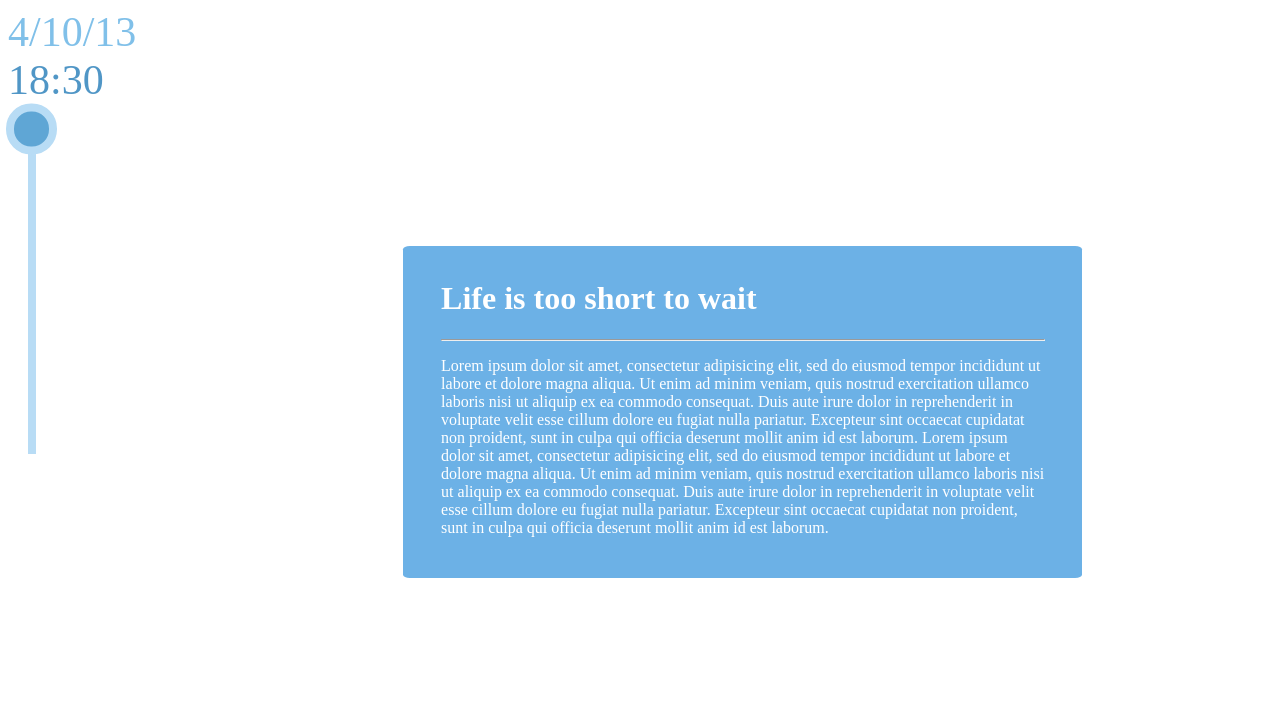
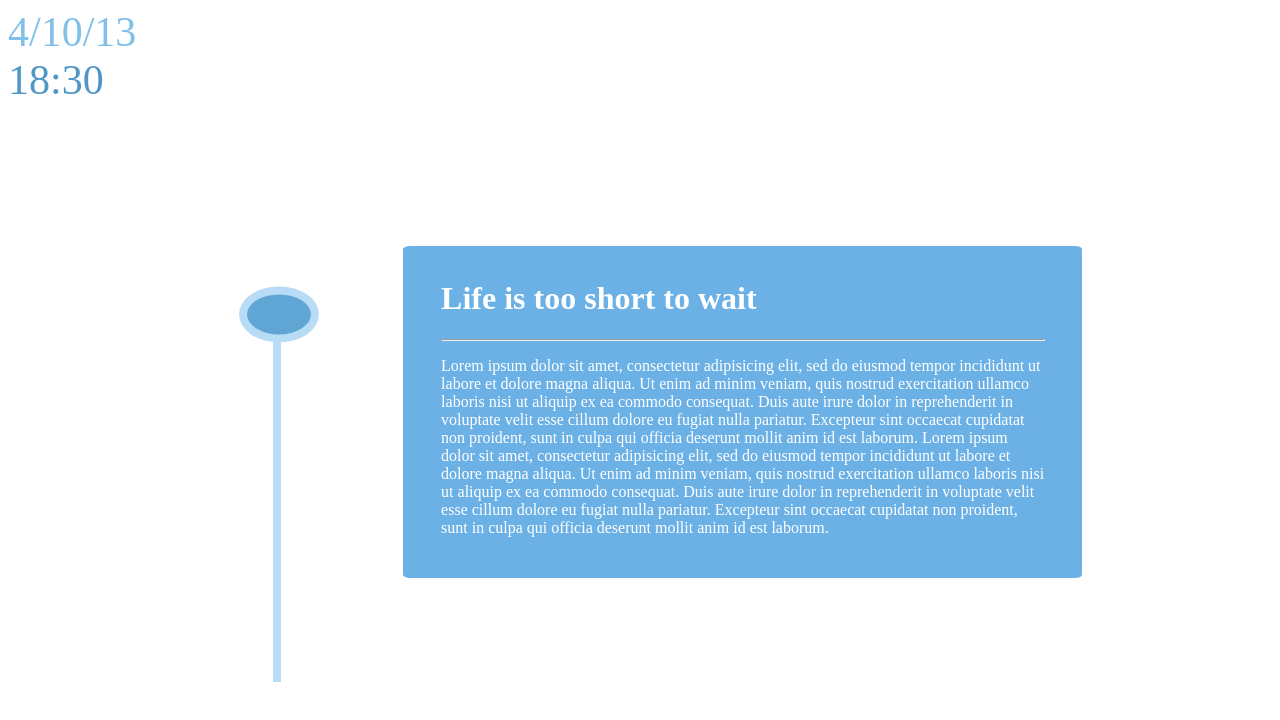
Before and after one commit to Aristone/timeline, a plain HTML site: page index.html in a window 1280 px wide. Drawn offline with Linux system fonts and the light colour scheme.

Commit message:
inprogress

```diff
--- a/css/style.css
+++ b/css/style.css
@@ -18,21 +18,20 @@
     background-color: #B8DCF5;
     height: 346px;
     width: 4px;
-    margin: 20px;
+    margin: 20%;
     float: left;
     border: 2px solid #B8DCF5;
-    margin-top: 0px;
-    margin-bottom: 0px
+    margin: 18% 1% 1% 21%;
 }
 
 .circle {
     border: 8px solid #B8DCF5;
-    width: 35px;
-    height: 35px;
+    width: 5%;
+    height: 5%;
     background-color: #5FA6D5;
-    border-radius: 25px;
+    border-radius: 55%;
     position: absolute;
-    transform: translate(-24px, -5%);
+    transform: translate(-45%, -85%);
 }
 
 .date{
```
